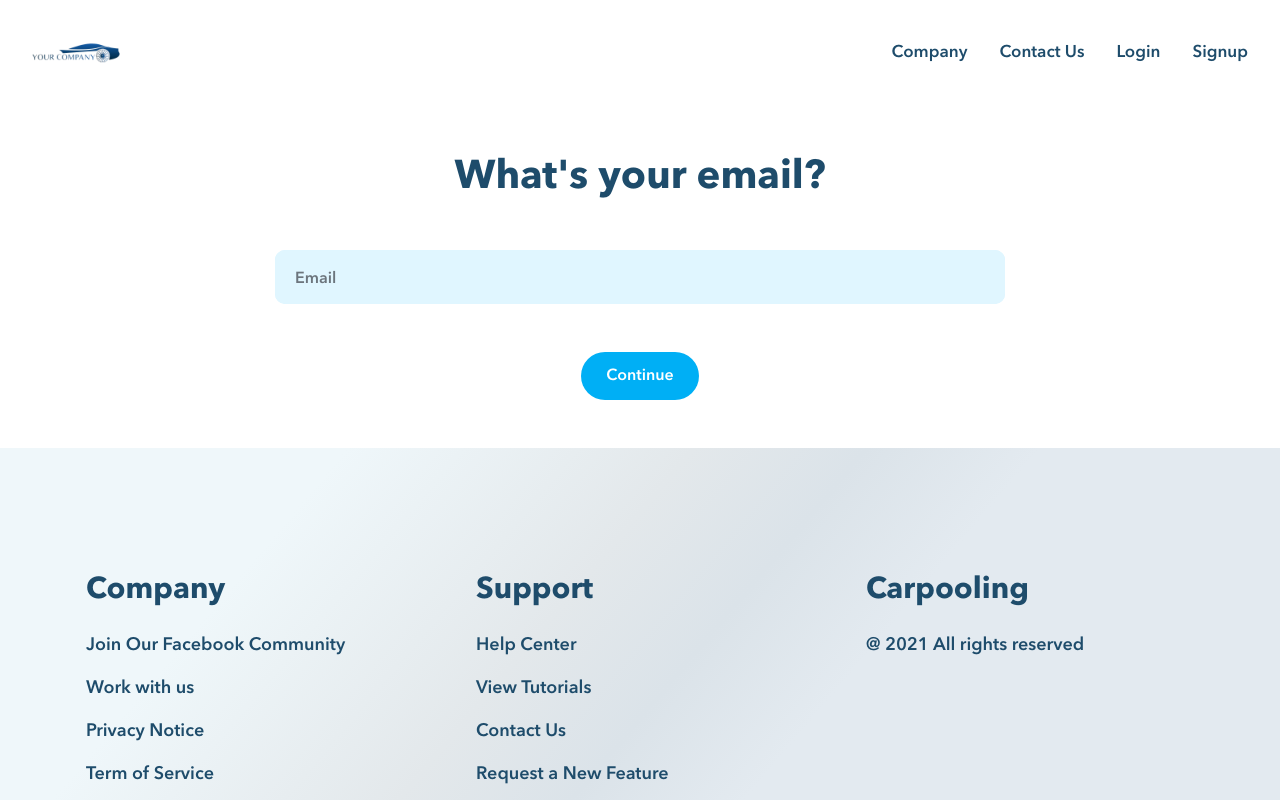
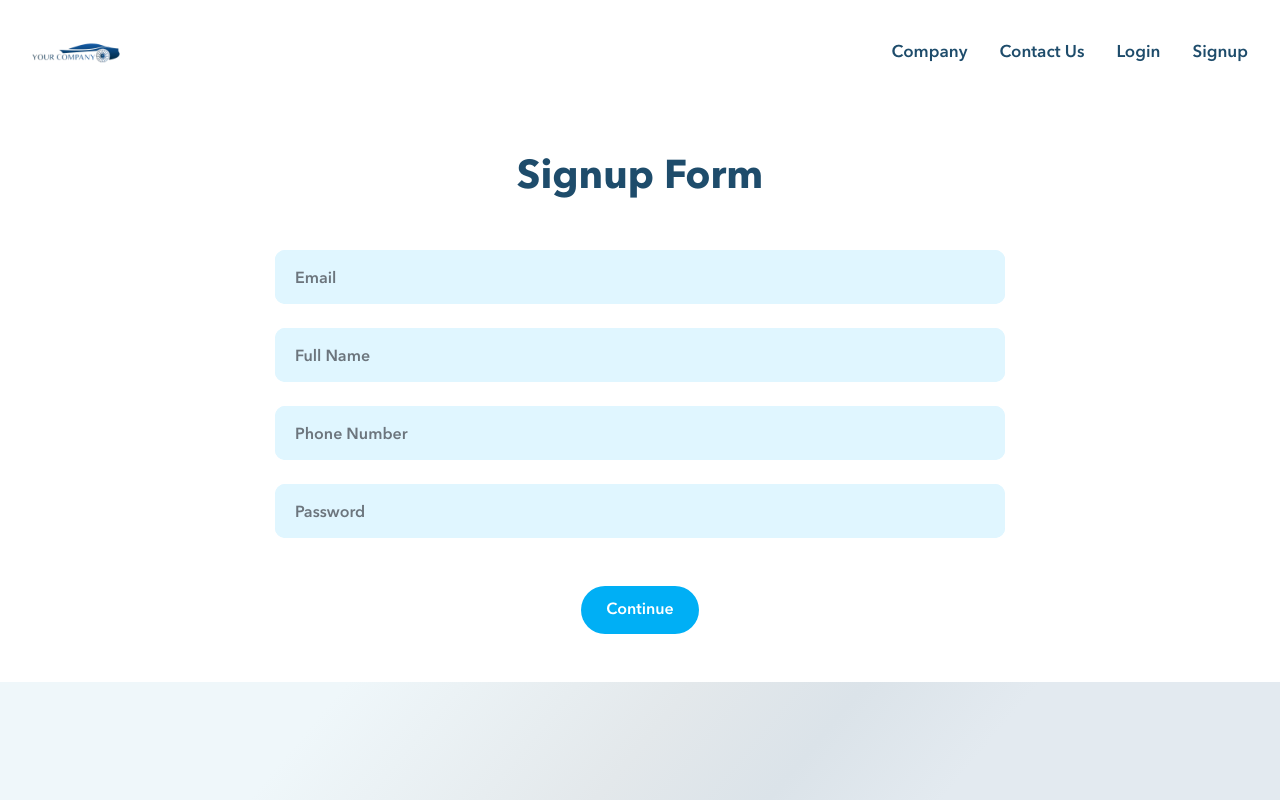
Before and after one commit to rajatgouri/blabla, a React (Create React App) app in the folder frontend/: page /signup/email in a window 1280 px wide. Shown: the top 800 px of the page. Built offline with nearby package versions, Linux system fonts and the light colour scheme.

Commit message:
refractored

```diff
--- a/frontend/src/components/auth/Signup/Email.jsx
+++ b/frontend/src/components/auth/Signup/Email.jsx
@@ -11,7 +11,7 @@ function Email() {
           <div className="col-lg-8 col-md-8 col-sm-12 col-12">
             <div className="card">
               <h1 className="text-center font-bold text-primaryColor mb-4">
-                What's your email?
+                Signup Form
               </h1>
               <form>
                 <div className="input-group mt-4">
@@ -21,7 +21,28 @@ function Email() {
                     placeholder="Email"
                   />
                 </div>
-                <Link to="/signup/name">
+                <div className="input-group mt-4">
+                  <input
+                    type="text"
+                    className="form-control"
+                    placeholder="Full Name"
+                  />
+                </div>
+                <div className="input-group mt-4">
+                  <input
+                    type="text"
+                    className="form-control"
+                    placeholder="Phone Number"
+                  />
+                </div>
+                <div className="input-group mt-4">
+                  <input
+                    type="text"
+                    className="form-control"
+                    placeholder="Password"
+                  />
+                </div>
+                <Link to="/signup/otp">
                   <div className="text-center mt-5">
                     <button className="text-white bg-secondaryColor font-demi btn-blue">
                       Continue
--- a/frontend/src/components/contact/Contact.jsx
+++ b/frontend/src/components/contact/Contact.jsx
@@ -13,7 +13,7 @@ function Contact() {
               <h1 className="text-center font-bold text-primaryColor">
                 Contact Us
               </h1>
-              <div className="text-muted font-medium font-16 text-center mb-4">
+              <div className="text-muted font-medium font-16 text-center mb-4 mt-4">
                 How can we help you out? If you fill out the form below, we will
                 try to get back to you ASAP!
               </div>
--- a/frontend/src/components/ride/Ride.jsx
+++ b/frontend/src/components/ride/Ride.jsx
@@ -89,7 +89,6 @@ function Ride() {
                     </div>
                     <div className="mt-2 d-flex justify-content-end text-violet">
                       <i className="fas fa-dollar-sign"></i>&nbsp;&nbsp;
-                      <i className="fas fa-credit-card"></i>
                     </div>
                     <Link to="/reserve">
                       <div className="text-center mt-2 d-flex justify-content-end  ">
@@ -154,7 +153,6 @@ function Ride() {
                     </div>
                     <div className="mt-2 d-flex justify-content-end text-violet">
                       <i className="fas fa-dollar-sign"></i>&nbsp;&nbsp;
-                      <i className="fas fa-credit-card"></i>
                     </div>
                     <Link to="/reserve">
                       <div className="text-center mt-2 d-flex justify-content-end  ">
@@ -219,7 +217,6 @@ function Ride() {
                     </div>
                     <div className="mt-2 d-flex justify-content-end text-violet">
                       <i className="fas fa-dollar-sign"></i>&nbsp;&nbsp;
-                      <i className="fas fa-credit-card"></i>
                     </div>
                     <Link to="/reserve">
                       <div className="text-center mt-2 d-flex justify-content-end  ">
@@ -236,13 +233,6 @@ function Ride() {
               </div>
             </div>
 
-            <Link to="/signup/email">
-              <div className="text-center mt-5">
-                <button className="text-white bg-secondaryColor font-demi btn-blue">
-                  Create a ride alert
-                </button>
-              </div>
-            </Link>
             <Link to="/">
               <div className="text-center mt-4 mb-5">
                 <button className="text-white bg-secondaryColor font-demi btn-blue">
```
